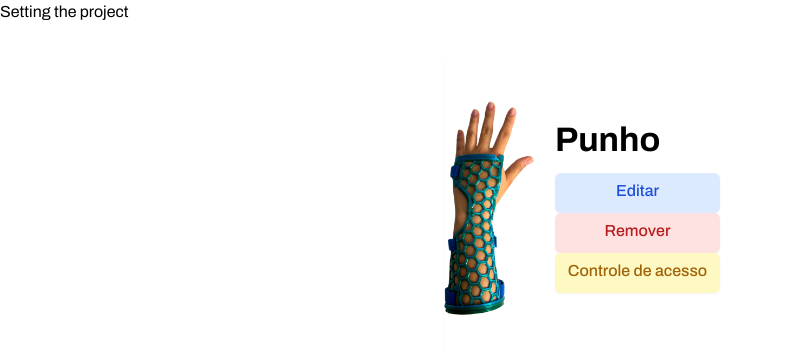
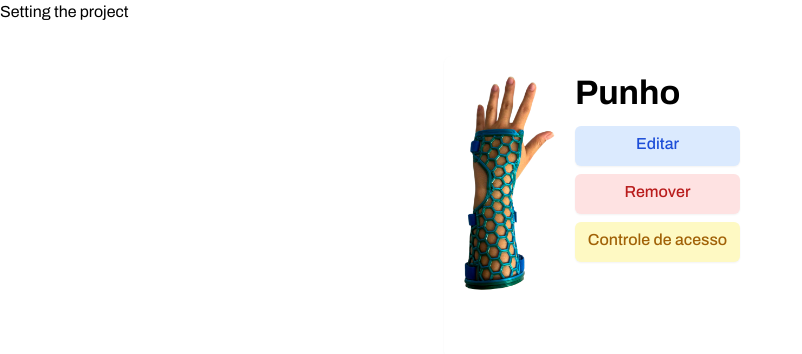
Before and after one commit to MateoMigone/ortesys-3D, a Nuxt app: page / in a window 1280 px wide. Shown: the top 354 px of the page, without its empty margins (0-802 px from the left). Built offline with nearby package versions, Linux system fonts and the light colour scheme.

Commit message:
Added gap to the component

```diff
--- a/components/OrtesysAdminCard.vue
+++ b/components/OrtesysAdminCard.vue
@@ -1,20 +1,20 @@
 <template>
   <div class="flex justify-center items-center pt-8">
     <div
-      class="bg-white shadow-sm rounded-lg"
-      style="width: 392px; height: 303px; display: flex; align-items: center"
+      class="bg-white shadow-sm rounded-lg flex align-items-center"
+      style="width: 392px; height: 303px; padding: 20px"
     >
       <img
         src="../assets/imgs/ortesys-arm.png"
         alt="Ortesys Arm"
         style="width: 91px; height: 214px; margin-right: 20px"
       />
-      <div>
+      <div class="flex flex-col justify-start">
         <h2 class="font-archivo font-bold text-[34px] leading-[34px] mb-4">
           Punho
         </h2>
-        <Button text="Editar" color="blue" />
-        <Button text="Remover" color="red" />
+        <Button text="Editar" color="blue" class="mb-2" />
+        <Button text="Remover" color="red" class="mb-2" />
         <Button text="Controle de acesso" color="yellow" />
       </div>
     </div>
```
